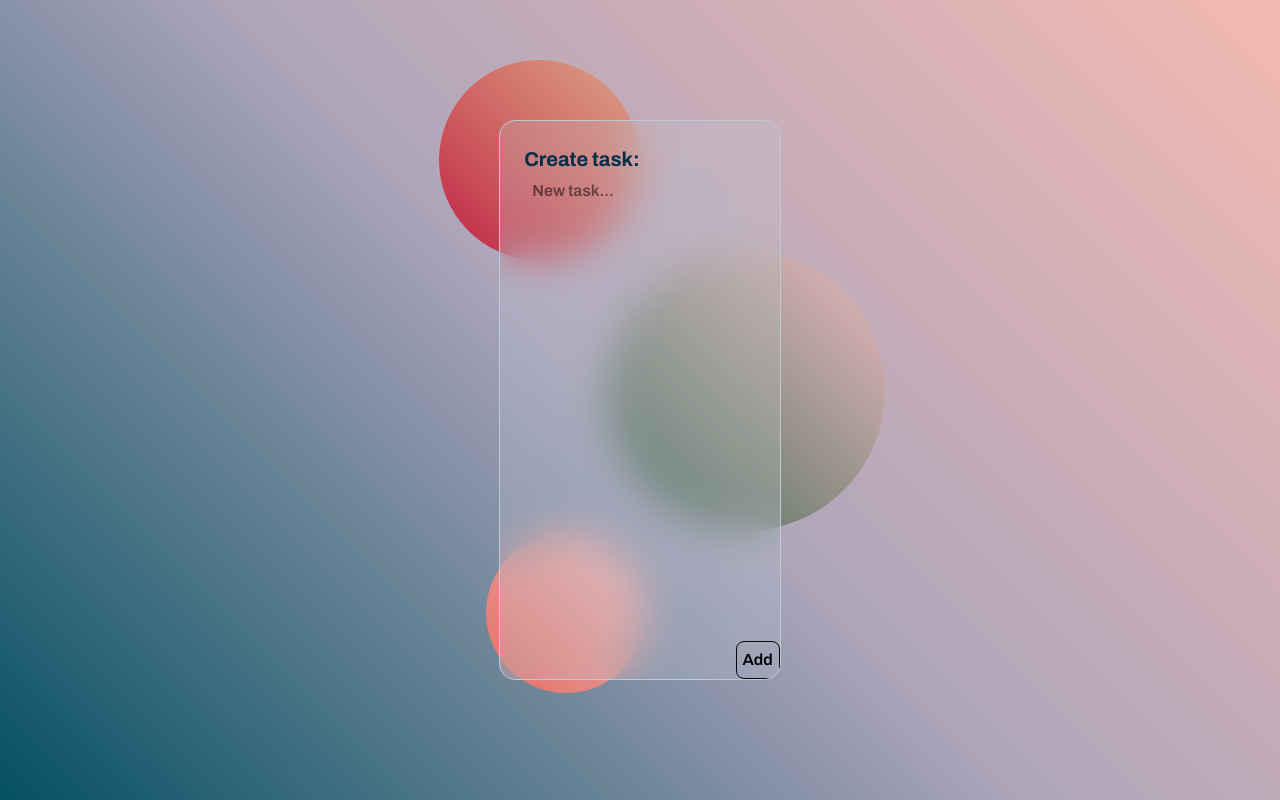
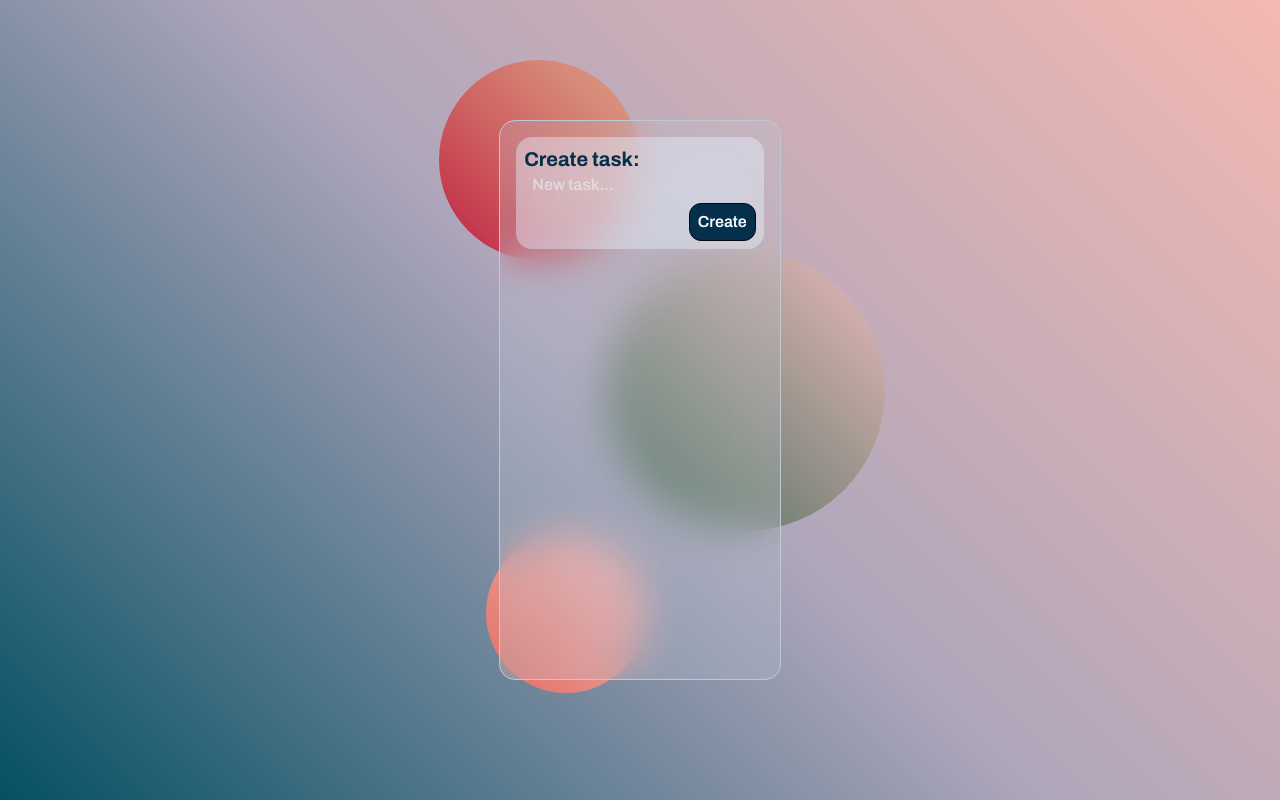
Before and after one commit to Nikkihosseini/ToDo-react-, a React (Vite) app: page / in a window 1280 px wide. Built offline with nearby package versions, Linux system fonts and the light colour scheme.

Commit message:
add some style 3

```diff
--- a/src/ToDo/ToDoApp.jsx
+++ b/src/ToDo/ToDoApp.jsx
@@ -35,16 +35,16 @@ export default function ToDoApp(){
 
     return(
         <>
-            <div className="flex items-center justify-center relative h-[70vh] w-[22vw] rounded-2xl z-40">
+            <div className="flex items-center justify-center relative h-[70vh] w-[22vw] z-40">
                 <span className="absolute top-[-60px] left-[-60px] block rounded-full size-50 bg-linear-45 from-pink-80 to-orange-60 -z-10"></span>
                 <span className="absolute bottom-[149px] right-[-104px] block rounded-full size-70 bg-linear-45 from-green-60 to-purple-40 -z-10"></span>
                 <span className="absolute bottom-[-13px] left-[-13px] block rounded-full size-40 bg-linear-45 from-pink-90 to-pink-40 -z-10"></span>
-                <div className=" bg-alpha-50 border border-blue-20 backdrop-blur-[20px] h-[70vh] w-[22vw] rounded-2xl overflow-hidden p-6">
-                        <div className="relarive flex flex-col text-left gap-x-2 h-[7rem] w-full">
+                <div className=" bg-alpha-50 border border-blue-20 backdrop-blur-[20px] h-full w-[22vw] rounded-2xl overflow-hidden p-4">
+                        <form className="relarive flex flex-col text-left gap-x-2 h-[7rem] w-full bg-alpha-60 backdrop-blur-[20px] rounded-2xl overflow-hidden p-2">
                             <h1 className="font-Archivo-bold text-xl text-sky-950">Create task:</h1>
-                            <input onChange={inputValueHandler} className="py-1.5 px-2" type="text" placeholder="New task..."/>
-                            <button onClick={addToDo} className="absolute rounded-lg border border-zinc-950 p-1.5 cursor-pointer bottom-0 right-0">Add</button>
-                        </div>
+                            <textarea onChange={inputValueHandler} className="text-start bloke w-[220px] h-[72px] outline-none text-sky-50 pb-1.5 px-2 overflow-y-scroll resize-none" type="text" placeholder="New task..."/>
+                            <button type="button" onClick={addToDo} className="text-sky-50 bg-sky-950 absolute rounded-xl border border-zinc-950 px-2 py-1.5 cursor-pointer bottom-[8px] right-[8px]">Create</button>
+                        </form>
                         <div>
                             {toDoList.map((toDo)=>{
                                 return (
--- a/src/index.css
+++ b/src/index.css
@@ -22,6 +22,7 @@
     --color-pink-40: oklch(82.64% 0.0521 13.77);
     --color-purple-40: oklch(83.36% 0.0568 12.87);
     --color-alpha-50: oklch(83.08% 0.0234 252.19 / 23.22%);
+    --color-alpha-60: oklch(98.49% 0.0234 252.19 / 34.78%);
 
     --font-Archivo-bold: 'Archivo-bold';
     --font-Archivo-semiBold: 'Archivo-semiBold';
@@ -41,3 +42,10 @@
         background-repeat: no-repeat;
     }
 }
+
+@layer utilities {
+    textarea{
+        scrollbar-width: none;
+    }
+
+}
```
